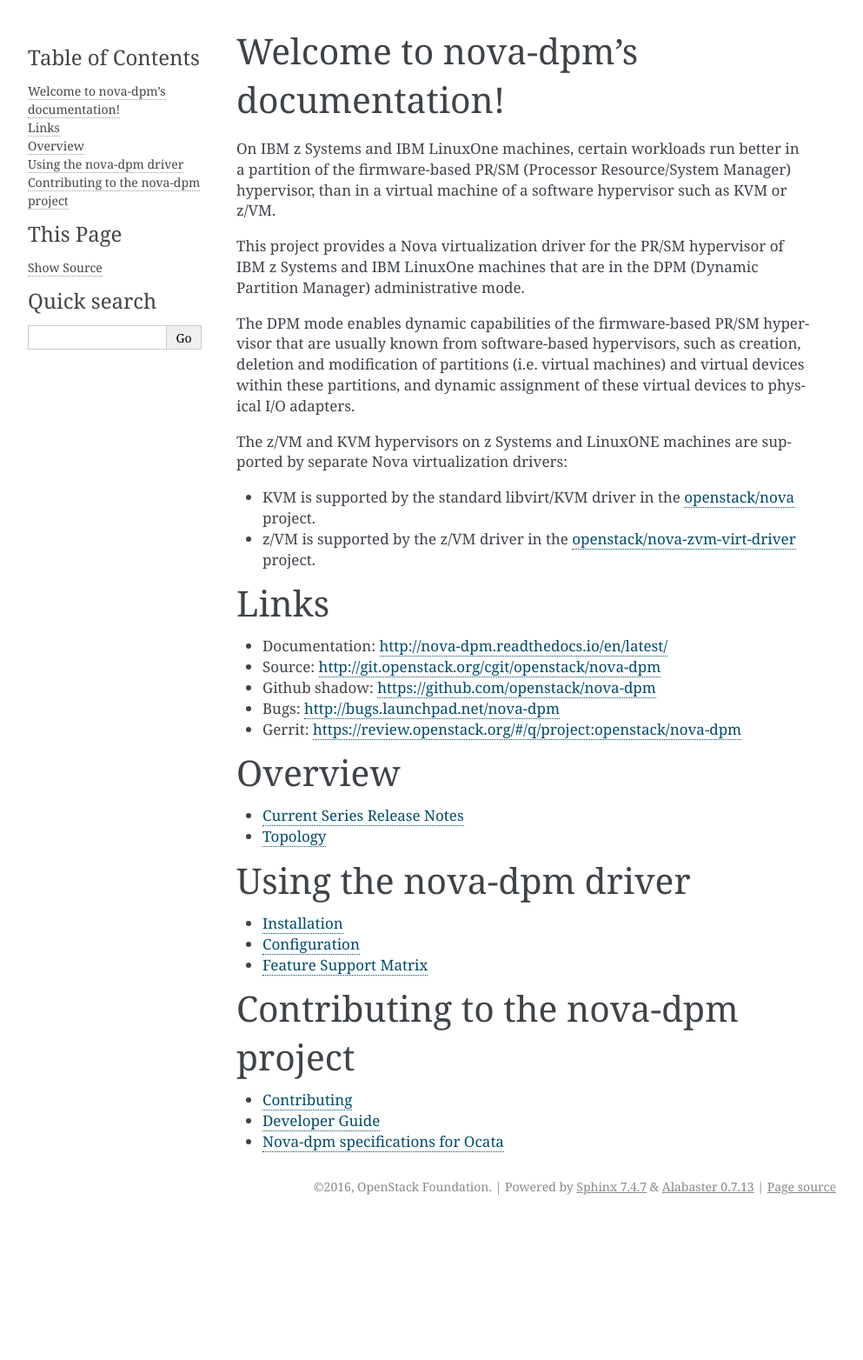
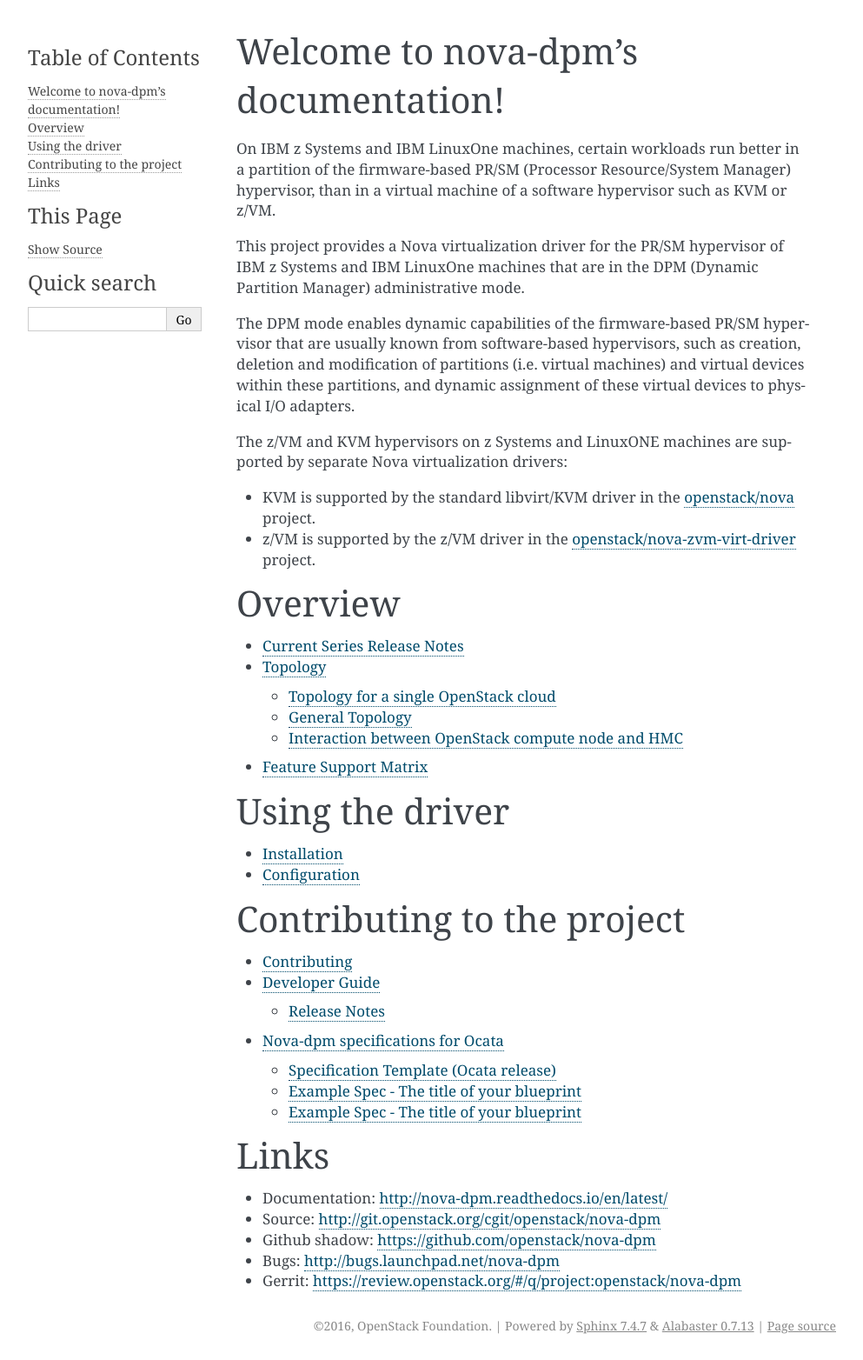
Before and after one commit to openstack-archive/nova-dpm, a Sphinx documentation site: the page built from doc/source/index.rst, in a window 1280 px wide. Shown: the whole page at 87% size, without its empty margins (148-1141 px from the left). Built offline with Sphinx 7.4.7, drawn with Linux system fonts in a browser that asks for light colours; before the commit the page ends 1404 px from its top, so only the background shows below that.

Commit message:
Addressed minor comments on 'overhauled docs' change.
Details:
- Addressed the comments made on this change set:
  https://review.openstack.org/#/c/427346/4, as documented there.
- Changed TOC depth on main index page from 1 to 2.

Change-Id: I151d0605ce14a6771cee405d7b7f9661b15f27e4
Partial-Bug: 1660689
Signed-off-by: Andreas Maier <maiera@de.ibm.com>

```diff
--- a/doc/source/configuration.rst
+++ b/doc/source/configuration.rst
@@ -1,4 +1,4 @@
-.. _`configuration`:
+.. _configuration:
 
 =============
 Configuration
--- a/doc/source/contributing.rst
+++ b/doc/source/contributing.rst
@@ -1,4 +1,4 @@
-.. `contributing`:
+.. _contributing:
 
 ============
 Contributing
--- a/doc/source/devref.rst
+++ b/doc/source/devref.rst
@@ -1,4 +1,4 @@
-.. _`developer guide`:
+.. _developer guide:
 
 ===============
 Developer Guide
--- a/doc/source/index.rst
+++ b/doc/source/index.rst
@@ -43,6 +43,35 @@
   `openstack/nova-zvm-virt-driver <http://git.openstack.org/cgit/openstack/nova-zvm-virt-driver>`_
   project.
 
+Overview
+========
+
+.. toctree::
+    :maxdepth: 2
+
+    releasenotes/source/unreleased
+    topology
+    support-matrix
+
+Using the driver
+================
+
+.. toctree::
+    :maxdepth: 2
+
+    installation
+    configuration
+
+Contributing to the project
+===========================
+
+.. toctree::
+    :maxdepth: 2
+
+    contributing
+    devref
+    specs/ocata/index
+
 Links
 =====
 
@@ -51,33 +80,3 @@
 * Github shadow: `<https://github.com/openstack/nova-dpm>`_
 * Bugs: `<http://bugs.launchpad.net/nova-dpm>`_
 * Gerrit: `<https://review.openstack.org/#/q/project:openstack/nova-dpm>`_
-
-Overview
-========
-
-.. toctree::
-    :maxdepth: 1
-
-    releasenotes/source/unreleased
-    topology
-
-Using the nova-dpm driver
-=========================
-
-.. toctree::
-    :maxdepth: 1
-
-    installation
-    configuration
-    support-matrix
-
-Contributing to the nova-dpm project
-====================================
-
-.. toctree::
-    :glob:
-    :maxdepth: 1
-
-    contributing
-    devref
-    specs/ocata/index
--- a/doc/source/installation.rst
+++ b/doc/source/installation.rst
@@ -1,4 +1,4 @@
-.. _`installation`:
+.. _installation:
 
 ============
 Installation
--- a/doc/source/support-matrix.rst
+++ b/doc/source/support-matrix.rst
@@ -1,4 +1,4 @@
-.. `feature support matrix`:
+.. _feature support matrix:
 
 ======================
 Feature Support Matrix
```
